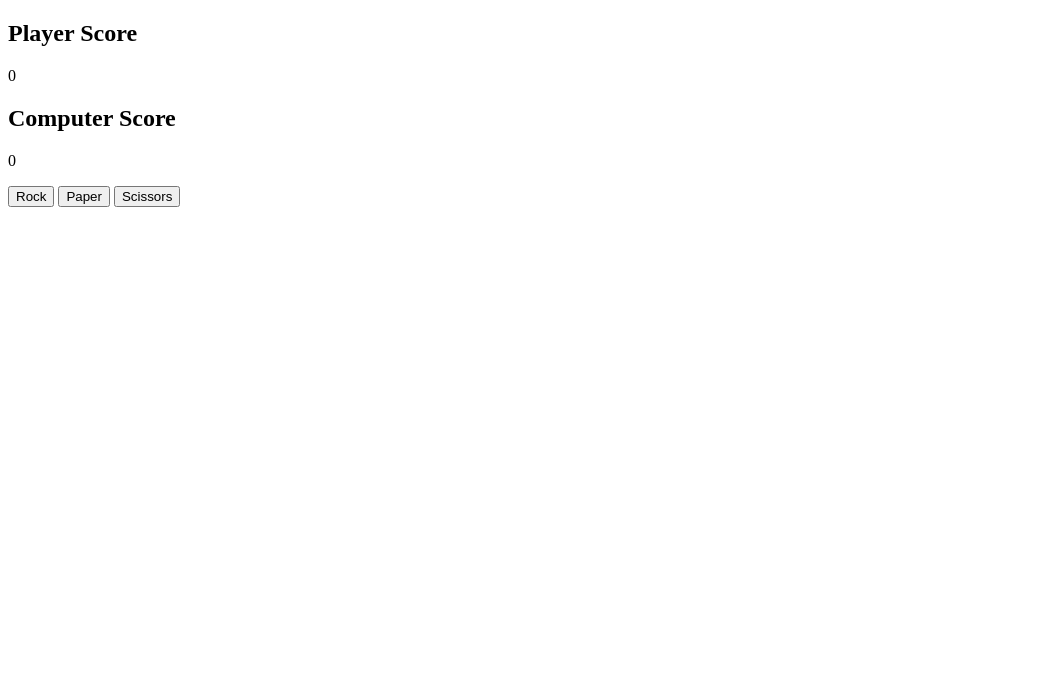
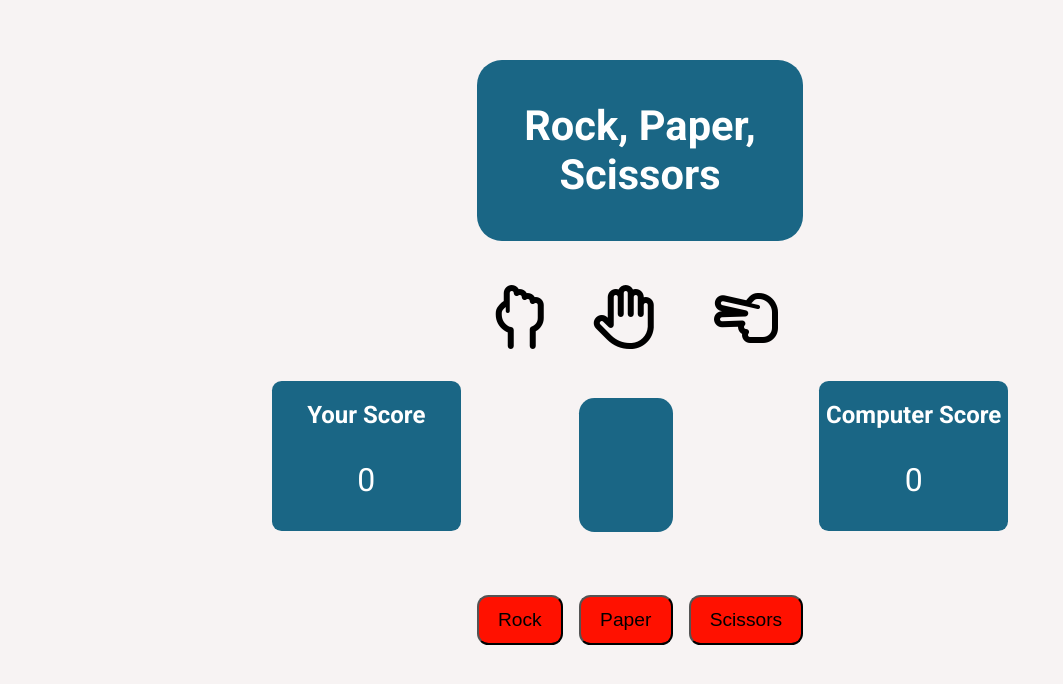
Before and after one commit to berubenic/Rock-Paper-Scissors, a plain HTML site: page index.html in a window 1280 px wide. Shown: the whole page, without its empty margins (0-1063 px from the left). Drawn offline with Linux system fonts and the light colour scheme.

Commit message:
Project completed

```diff
--- a/index.html
+++ b/index.html
@@ -4,19 +4,36 @@
     <meta charset="UTF-8" />
     <meta name="viewport" content="width=device-width, initial-scale=1.0" />
     <title>Document</title>
+    <link rel="stylesheet" href="style.css" />
+    <link
+      href="https://fonts.googleapis.com/css2?family=Roboto:wght@400;700&display=swap"
+      rel="stylesheet"
+    />
+    <script
+      src="https://kit.fontawesome.com/ff48c16a89.js"
+      crossorigin="anonymous"
+    ></script>
   </head>
   <body>
     <header></header>
     <main>
-      <h2 class="player">Player Score</h2>
-      <p class="player-score"></p>
-      <h2></h2>
-      <h2 class="computer">Computer Score</h2>
-      <p class="computer-score"></p>
-      <p class="display-winner"></p>
-      <button id="rock-btn">Rock</button>
-      <button id="paper-btn">Paper</button>
-      <button id="scissor-btn">Scissors</button>
+      <h1 class="title">Rock, Paper, Scissors</h1>
+      <i class="far fa-hand-rock fa-4x rock-icon icon"></i>
+      <i class="far fa-hand-paper fa-4x paper-icon icon"></i>
+      <i class="far fa-hand-scissors fa-4x scissor-icon icon"></i>
+      <div class="player-side side">
+        <h2 class="player">Your Score</h2>
+        <p class="player-score score"></p>
+      </div>
+      <h1 class="display-winner"></h1>
+      <div class="computer-side side">
+        <h2 class="computer">Computer Score</h2>
+        <p class="computer-score score"></p>
+      </div>
+
+      <button class="rock-btn" id="rock-btn">Rock</button>
+      <button class="paper-btn" id="paper-btn">Paper</button>
+      <button class="scissor-btn" id="scissor-btn">Scissors</button>
     </main>
     <script src="script.js"></script>
   </body>
--- a/script.js
+++ b/script.js
@@ -110,17 +110,29 @@ function keepScore() {
     computerScore++;
     computerDisplay.textContent = computerScore;
     checkWinner();
+  } else if (roundWinner === "tie") {
+    winnerDisplay.textContent = "Tie!";
   }
 }
 
 // Check who has most points
 
 function checkWinner() {
+  winnerDisplay.textContent = "";
   if (playerScore == 5) {
-    winnerDisplay.textContent = "Player won the match!";
+    winnerDisplay.textContent = "You win!";
+    disablePlayButtons();
   } else if (computerScore == 5) {
-    winnerDisplay.textContent = "Computer won the match!";
+    winnerDisplay.textContent = "Computer wins!";
+    disablePlayButtons();
   }
+}
+
+function disablePlayButtons() {
+  console.log("disable");
+  rockBtn.disabled = true;
+  paperBtn.disabled = true;
+  scissorBtn.disabled = true;
 }
 
 // Loop through game 5 times
--- /dev/null
+++ b/style.css
@@ -0,0 +1,116 @@
+body {
+  font-family: "Roboto", sans-serif;
+  margin: 2em 30em;
+  background-color: rgb(247, 243, 243);
+}
+
+main {
+  text-align: center;
+  margin: 0 auto;
+  padding: 0 2em;
+  display: grid;
+  grid-gap: 1em;
+  grid-template-rows: auto;
+  grid-template-columns: repeat(7, 1fr);
+  grid-template-areas:
+    "... ... title title title ... ..."
+    "... ... rock-icon paper-icon scissor-icon ... ..."
+    "... ... ... ... ... ... ..."
+    "player player ... display... computer computer"
+    "player player ... display ...computer computer"
+    "... ... ... ... ... ... ..."
+    "... ... rock paper scissor ... ...";
+}
+.rock-icon {
+  grid-area: rock-icon;
+}
+.paper-icon {
+  grid-area: paper-icon;
+}
+.scissor-icon {
+  grid-area: scissor-icon;
+}
+.title {
+  grid-area: title;
+  background-color: #1a6685;
+  color: white;
+  border-radius: 0.6em;
+  padding-top: 1em;
+  font-size: 2.6em;
+  padding-bottom: 1em;
+}
+.side {
+  background-color: #1a6685;
+  color: white;
+  border-radius: 0.6em;
+  margin-bottom: 2em;
+}
+.player-side {
+  grid-area: player;
+}
+.display-winner {
+  grid-area: display;
+  background-color: #1a6685;
+  color: white;
+  padding: 1em;
+  padding-top: 1.6em;
+  margin-bottom: 1.2em;
+  font-size: 1.6em;
+  border-radius: 0.6em;
+  width: auto;
+}
+.computer-side {
+  grid-area: computer;
+}
+button {
+  padding: 0 1em;
+  background-color: #f10;
+  color: black;
+  height: 2.6em;
+  font-size: 1.2em;
+  border-radius: 0.6em;
+}
+button:hover {
+  cursor: pointer;
+  transform: scale(1.1);
+}
+.rock-btn {
+  grid-area: rock;
+}
+.paper-btn {
+  grid-area: paper;
+}
+.scissor-btn {
+  grid-area: scissor;
+}
+.score {
+  font-size: 2em;
+}
+
+@media (max-width: 1700px) {
+  body {
+    margin: 2em 15em;
+  }
+}
+
+@media (max-width: 1200px) {
+  body {
+    margin: 2em 1em;
+  }
+}
+
+@media (max-width: 650px) {
+  main {
+    grid-template-columns: repeat(3, 1fr);
+    grid-template-areas:
+      "title title title"
+      "rock-icon paper-icon scissor-icon"
+      "... ... ..."
+      "player display computer"
+      "player display computer"
+      "... ... ..."
+      "... rock ..."
+      "... paper ..."
+      "... scissor ...";
+  }
+}
```
